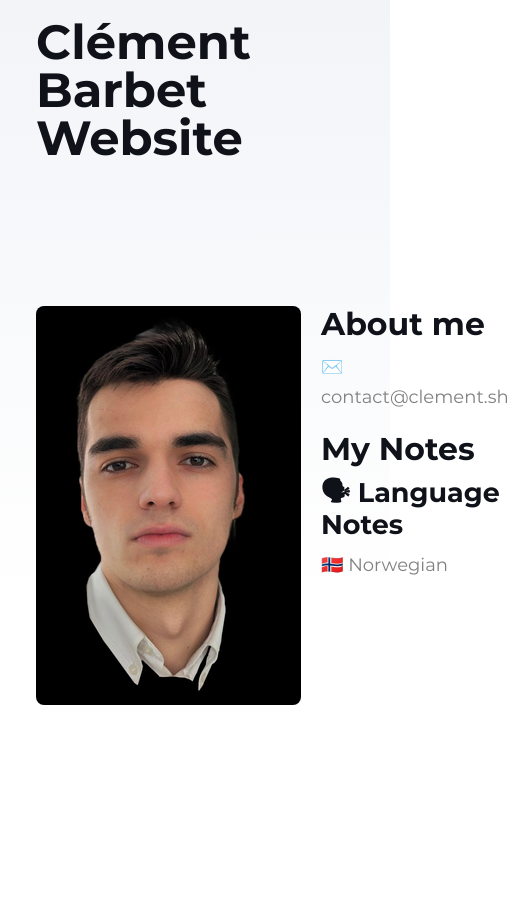
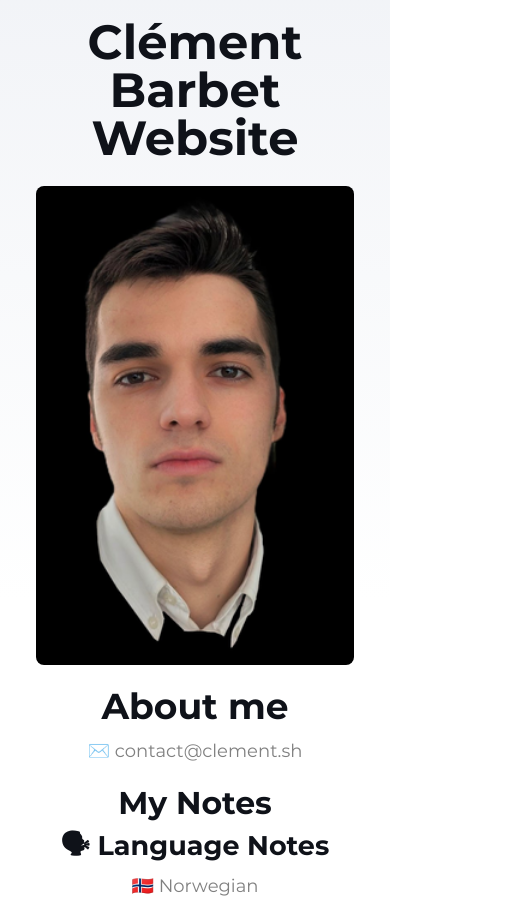
Before and after one commit to clement-barbet/clement.sh, an Astro site: page / in a window 390 px wide. Shown: the whole page, 509 px wide, since content can reach past the window. Before the commit the page ends 844 px from the top, so only its background shows below. Built offline with nearby package versions, Linux system fonts and the light colour scheme; Astro itself is replaced by a stand-in of ours.

Commit message:
Made homepage responsive

```diff
--- a/src/pages/index.astro
+++ b/src/pages/index.astro
@@ -11,18 +11,22 @@ import { SITE_TITLE, SITE_DESCRIPTION } from "../consts";
     <BaseHead title={SITE_TITLE} description={SITE_DESCRIPTION} />
   </head>
   <body>
-    <main class="">
-      <h1 class="font-bold text-5xl mb-36">Clément Barbet Website</h1>
-      <div class="flex space-x-5">
+    <main class="flex flex-col justify-center items-center min-h-screen">
+      <div class="text-center">
+        <h1 class="font-bold text-5xl mb-6 md:mb-36">Clément Barbet Website</h1>
+        <div
+          class="flex flex-col md:flex-row space-y-5 md:space-y-0 md:space-x-5"
+        >
           <img src="avatar.png" />
           <div>
-          <h2>About me</h2>
+            <h1>About me</h1>
             <p>✉️ <a href="mailto:contact@clement.sh">contact@clement.sh</a></p>
             <h2>My Notes</h2>
             <h3>🗣 Language Notes</h3>
             <a href="/norwegian">🇳🇴 Norwegian</a>
           </div>
         </div>
+      </div>
     </main>
   </body>
 </html>
```
Lines whose indentation alone changed are shown as unchanged.
